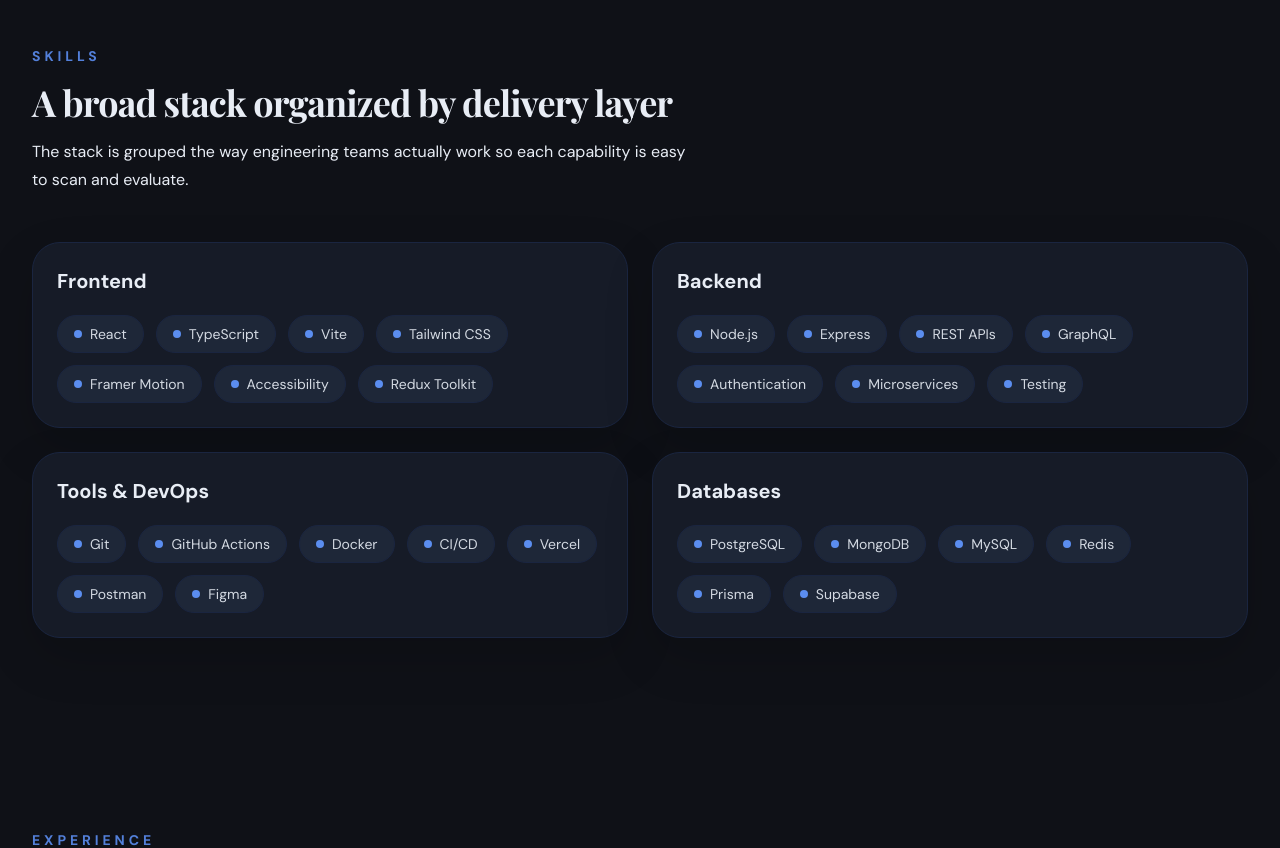
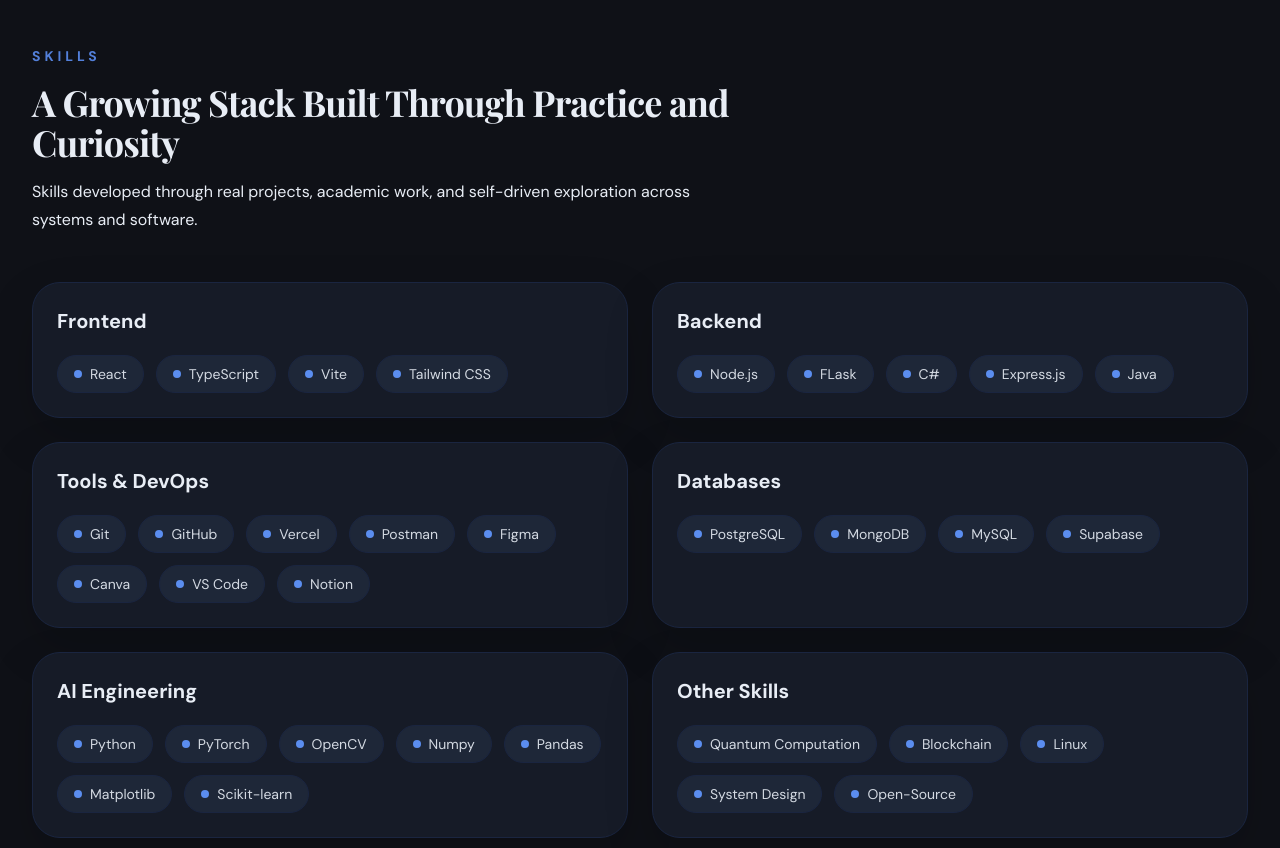
Before and after one commit to Shayan-Bhowmik/Shayan-Portfolio, a React (Vite) app: page / in a window 1280 px wide. Shown: the part 1760-2608 px from the top of the page. Built offline with nearby package versions, Linux system fonts and the light colour scheme.

Commit message:
Completed the Skills Section

```diff
--- a/src/components/About.jsx
+++ b/src/components/About.jsx
@@ -14,7 +14,7 @@
       <div className="mx-auto w-full max-w-7xl px-6 lg:px-8">
         <SectionHeading
           eyebrow="About"
-          title="A person who builds to understand, not just to complete."
+          title="A Person Who Builds to Understand, Not Just to Complete."
           description="Still learning. Always building."
         />
 
--- a/src/components/Skills.jsx
+++ b/src/components/Skills.jsx
@@ -4,20 +4,29 @@
 const skills = [
   {
     title: 'Frontend',
-    items: ['React', 'TypeScript', 'Vite', 'Tailwind CSS', 'Framer Motion', 'Accessibility', 'Redux Toolkit'],
+    items: ['React', 'TypeScript', 'Vite', 'Tailwind CSS'],
   },
   {
     title: 'Backend',
-    items: ['Node.js', 'Express', 'REST APIs', 'GraphQL', 'Authentication', 'Microservices', 'Testing'],
+    items: ['Node.js', 'FLask', 'C#', 'Express.js', 'Java'],
   },
   {
     title: 'Tools & DevOps',
-    items: ['Git', 'GitHub Actions', 'Docker', 'CI/CD', 'Vercel', 'Postman', 'Figma'],
+    items: ['Git', 'GitHub', 'Vercel', 'Postman', 'Figma', 'Canva', 'VS Code', 'Notion'],
   },
   {
     title: 'Databases',
-    items: ['PostgreSQL', 'MongoDB', 'MySQL', 'Redis', 'Prisma', 'Supabase'],
+    items: ['PostgreSQL', 'MongoDB', 'MySQL', 'Supabase'],
   },
+  {
+    title: 'AI Engineering',
+    items: ['Python', 'PyTorch', 'OpenCV', 'Numpy', 'Pandas', 'Matplotlib', 'Scikit-learn'],
+  },
+  {
+    title: 'Other Skills',
+    items: ['Quantum Computation', 'Blockchain', 'Linux', 'System Design', 'Open-Source'],
+  },
+
 ];
 
 export default function Skills() {
@@ -26,9 +35,8 @@
       <div className="mx-auto w-full max-w-7xl px-6 lg:px-8">
         <SectionHeading
           eyebrow="Skills"
-          title="A broad stack organized by delivery layer"
-          description="The stack is grouped the way engineering teams actually work so each capability is easy to scan and evaluate."
-        />
+          title="A Growing Stack Built Through Practice and Curiosity"
+          description="Skills developed through real projects, academic work, and self-driven exploration across systems and software."/>
 
         <div className="grid gap-6 lg:grid-cols-2">
           {skills.map((group) => (
```
